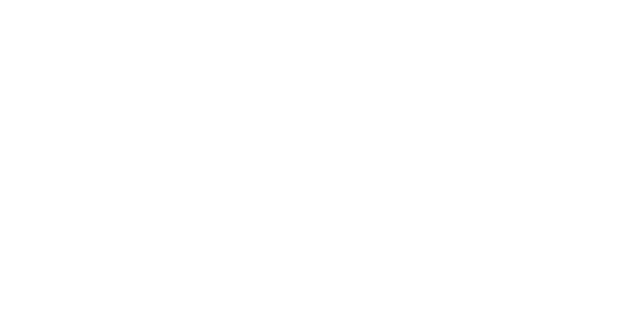
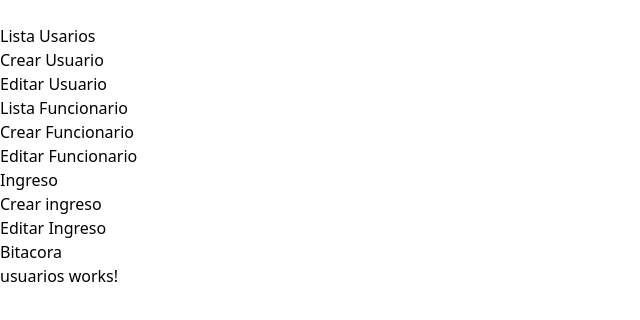
Before and after one commit to juniorsmith21/TareaAJJS, an Angular app: page / in a window 1280 px wide. Shown: the top 320 px of the page, without its empty margins (0-640 px from the left). Built offline with nearby package versions, Linux system fonts and the light colour scheme.

Commit message:
rutas parte 3

```diff
--- a/src/app/app.html
+++ b/src/app/app.html
@@ -1,5 +1,29 @@
+
+<nav>
+  <br>
+<a routerLink="/usuario">Lista Usarios</a>
+<br>
+<a routerLink="/crearUsuario">Crear Usuario</a>
+<br>
+<a routerLink="/editarUsuario">Editar Usuario</a>
+<br>
+<a routerLink="/funcionario">Lista Funcionario</a>
+<br>
+<a routerLink="/crearFuncionario">Crear Funcionario</a>
+<br>
+<a routerLink="/editarFuncionario">Editar Funcionario</a>
+<br>
+<a routerLink="/ingreso">Ingreso</a>
+<br>
+<a routerLink="/crear-ingreso">Crear ingreso</a>
+<br>
+<a routerLink="/editar-ingreso">Editar Ingreso</a>
+<br>
+<a routerLink="/bitacora">Bitacora</a>
+<br>
 
 
-<main class="main">
+</nav>
 
-</main>
+
+<router-outlet></router-outlet>
```
